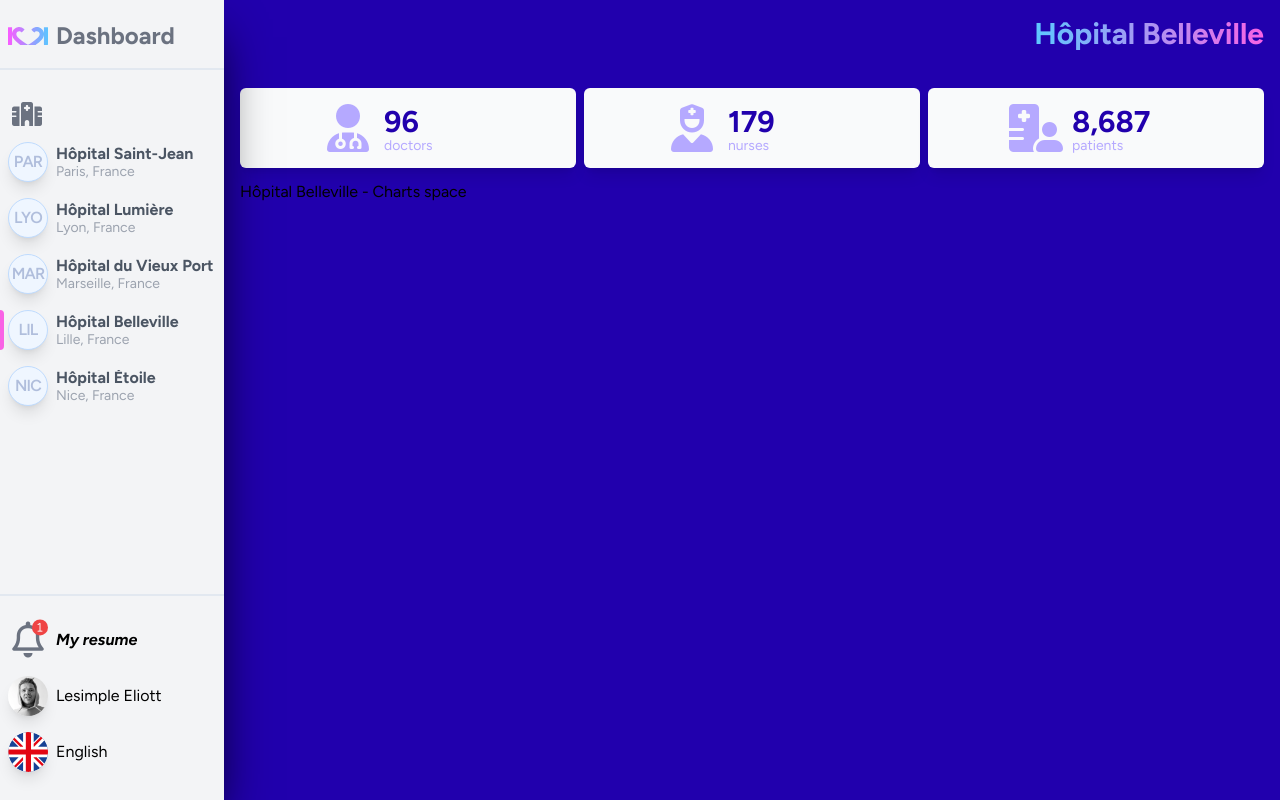
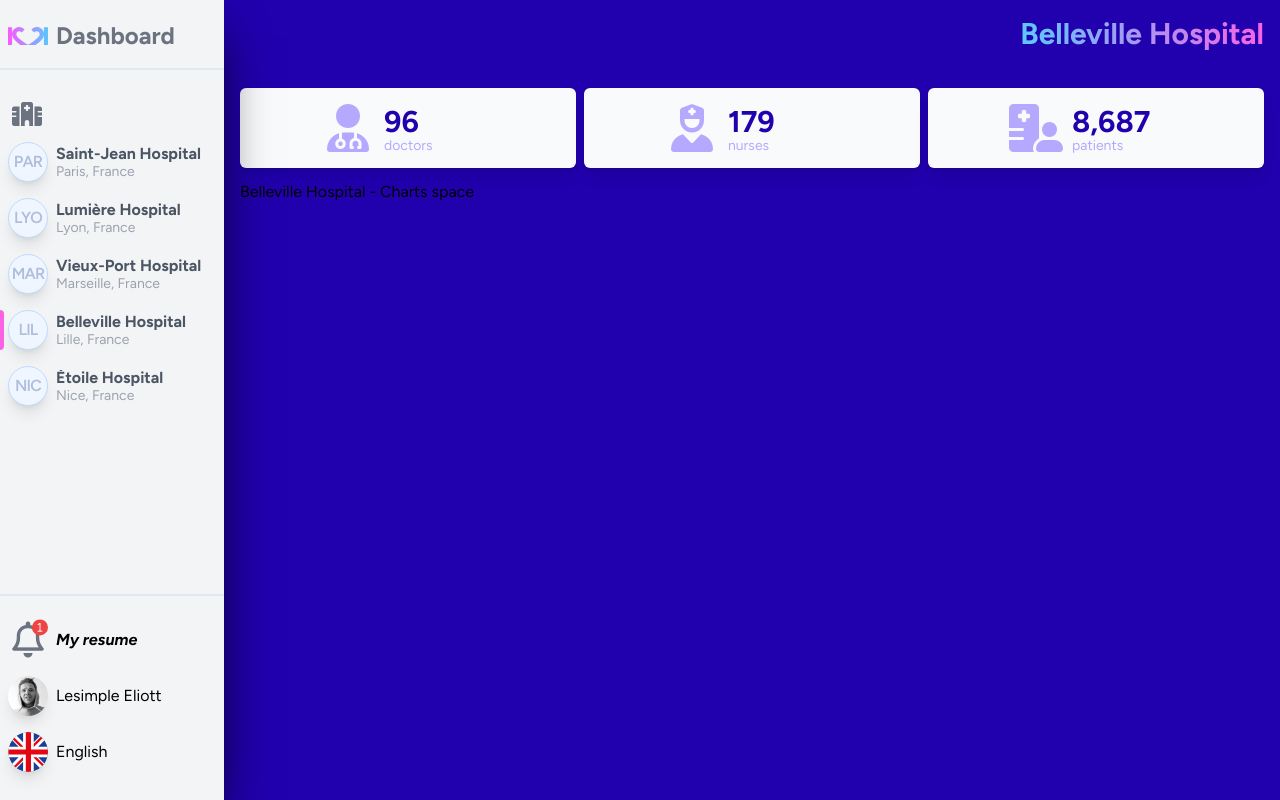
Before and after one commit to lesimpleliott/Tekkare-dashboard, a React (Vite) app: page /hospital/Lille-Belleville in a window 1280 px wide. Built offline with nearby package versions, Linux system fonts and the light colour scheme.

Commit message:
Hospital Name // Add translation

```diff
--- a/src/assets/datas/data_exemple1.json
+++ b/src/assets/datas/data_exemple1.json
@@ -1,7 +1,10 @@
 [
   {
     "id": "Paris-StJean",
-    "name": "Hôpital Saint-Jean",
+    "name": {
+      "fr": "Hôpital Saint-Jean",
+      "en": "Saint-Jean Hospital"
+    },
     "location": "Paris, France",
     "overview": {
       "totalPatients": 12489,
@@ -122,7 +125,10 @@
   },
   {
     "id": "Lyon-Lumiere",
-    "name": "Hôpital Lumière",
+    "name": {
+      "fr": "Hôpital Lumière",
+      "en": "Lumière Hospital"
+    },
     "location": "Lyon, France",
     "overview": {
       "totalPatients": 9334,
@@ -242,7 +248,10 @@
   },
   {
     "id": "Marseille-VieuxPort",
-    "name": "Hôpital du Vieux Port",
+    "name": {
+      "fr": "Hôpital du Vieux-Port",
+      "en": "Vieux-Port Hospital"
+    },
     "location": "Marseille, France",
     "overview": {
       "totalPatients": 10248,
@@ -362,7 +371,10 @@
   },
   {
     "id": "Lille-Belleville",
-    "name": "Hôpital Belleville",
+    "name": {
+      "fr": "Hôpital Belleville",
+      "en": "Belleville Hospital"
+    },
     "location": "Lille, France",
     "overview": {
       "totalPatients": 8687,
@@ -482,7 +494,10 @@
   },
   {
     "id": "Nice-Etoile",
-    "name": "Hôpital Étoile",
+    "name": {
+      "fr": "Hôpital Étoile",
+      "en": "Étoile Hospital"
+    },
     "location": "Nice, France",
     "overview": {
       "totalPatients": 10552,
--- a/src/components/MonthlyHospitalizations/MonthlyHospitalizations.tsx
+++ b/src/components/MonthlyHospitalizations/MonthlyHospitalizations.tsx
@@ -11,6 +11,7 @@ import {
   YAxis,
 } from "recharts";
 import { useHospitalStore } from "../../stores/datas.store";
+import i18n from "../../utils/i18n";
 import CustomTooltip from "./CustomToolTip";
 
 const MonthlyHospitalizations = () => {
@@ -51,7 +52,8 @@ const MonthlyHospitalizations = () => {
         const hospitalData = hospital.monthlyHospitalizations.find(
           (m) => m.month === month && m.year === selectedYear,
         );
-        monthData[hospital.name] = hospitalData ? hospitalData.value : 0;
+        monthData[hospital.name[i18n.language as keyof typeof hospital.name]] =
+          hospitalData ? hospitalData.value : 0;
       });
 
       return monthData;
@@ -103,7 +105,9 @@ const MonthlyHospitalizations = () => {
             <Line
               key={hospital.id}
               type="monotone"
-              dataKey={hospital.name}
+              dataKey={
+                hospital.name[i18n.language as keyof typeof hospital.name]
+              }
               stroke={`var(--hospital${index + 1})`}
               activeDot={{ r: 8 }}
               name={hospital.location.replace(/, France/, "")}
--- a/src/components/Navbar/HospitalMenuTitle.tsx
+++ b/src/components/Navbar/HospitalMenuTitle.tsx
@@ -1,7 +1,10 @@
+import { useTranslation } from "react-i18next";
 import { NavLink } from "react-router-dom";
 import { HospitalData } from "../../types/hospitalType";
 
-const HospitalMenu = ({ hospital }: { hospital: HospitalData }) => {
+const HospitalMenuTitle = ({ hospital }: { hospital: HospitalData }) => {
+  const { i18n } = useTranslation();
+
   return (
     <NavLink
       to={`/hospital/${hospital.id}`}
@@ -18,7 +21,7 @@ const HospitalMenu = ({ hospital }: { hospital: HospitalData }) => {
       {/* TEXTE */}
       <div className="flex h-full w-full flex-col justify-end leading-4">
         <p className="hidden overflow-hidden truncate whitespace-nowrap font-bold text-gray-600 md:block">
-          {hospital.name}
+          {hospital.name[i18n.language as keyof typeof hospital.name]}
         </p>
         <p className="hidden overflow-hidden truncate whitespace-nowrap text-sm text-gray-400 md:block">
           {hospital.location}
@@ -28,4 +31,4 @@ const HospitalMenu = ({ hospital }: { hospital: HospitalData }) => {
   );
 };
 
-export default HospitalMenu;
+export default HospitalMenuTitle;
--- a/src/components/Navbar/HospitalSection.tsx
+++ b/src/components/Navbar/HospitalSection.tsx
@@ -1,6 +1,6 @@
 import { NavLink } from "react-router-dom";
 import { useHospitalStore } from "../../stores/datas.store";
-import HospitalMenu from "./HospitalMenuTitle";
+import HospitalMenuTitle from "./HospitalMenuTitle";
 
 const Hospitals = () => {
   const hospitals = useHospitalStore((state) => state.hospitals);
@@ -8,9 +8,11 @@ const Hospitals = () => {
   return (
     <section className="flex flex-1 flex-col items-start border-y-2 border-slate-200 pt-6">
       <NavLink to="/" className="hospitalLink relative">
-        <i className="fa-solid fa-hospital h-10 w-10 min-w-10 flex items-center justify-start rounded-full px-3 text-2xl text-gray-500"></i>
+        <i className="fa-solid fa-hospital flex h-10 w-10 min-w-10 items-center justify-start rounded-full px-3 text-2xl text-gray-500"></i>
       </NavLink>
-      {hospitals.map((hospital) => HospitalMenu({ hospital }))}
+      {hospitals.map((hospital) => (
+        <HospitalMenuTitle key={hospital.id} hospital={hospital} />
+      ))}
     </section>
   );
 };
--- a/src/components/Navbar/Settings.tsx
+++ b/src/components/Navbar/Settings.tsx
@@ -29,7 +29,7 @@ const Settings = () => {
       <a
         href="https://elegarage.fr"
         target="_blank"
-        className="flex w-full items-center justify-start gap-2 rounded-md p-2 hover:bg-gray-200"
+        className=" flex w-full items-center justify-start gap-2 rounded-md p-2 hover:bg-gray-200"
       >
         <img
           src="/eliott.webp"
@@ -41,13 +41,15 @@ const Settings = () => {
         </p>
       </a>
 
-      <div className="flex w-full items-center justify-start hover:bg-gray-200">
+      <div
+        onClick={() => toggleLanguageChange()}
+        className="flex w-full cursor-pointer items-center justify-start hover:bg-gray-200"
+      >
         <div className="flex items-center gap-2 rounded-md p-2">
           <img
-            onClick={() => toggleLanguageChange()}
             src={`/flags/${i18n.i18n.language}.svg`}
             alt={t("language")}
-            className="h-10 min-w-10 cursor-pointer rounded-full object-cover shadow-lg"
+            className="h-10 min-w-10 rounded-full object-cover shadow-lg"
           />
 
           <p className="hidden overflow-hidden truncate whitespace-nowrap md:block">
--- a/src/pages/Home.tsx
+++ b/src/pages/Home.tsx
@@ -2,6 +2,7 @@ import { useTranslation } from "react-i18next";
 import MainTitle from "../components/MainTitle";
 import MonthlyHospitalizations from "../components/MonthlyHospitalizations/MonthlyHospitalizations";
 import { useHospitalStore } from "../stores/datas.store";
+import i18n from "../utils/i18n";
 
 const Home = () => {
   const { t } = useTranslation();
@@ -19,7 +20,7 @@ const Home = () => {
             <li key={hospital.id} className="flex items-center gap-2">
               <i className="fa-solid fa-hospital text-main-200"></i>
               <p className="font-medium">
-                {hospital.name} -{" "}
+                {hospital.name[i18n.language as keyof typeof hospital.name]} -{" "}
                 <em className="font-light">
                   {hospital.location.replace(/, France/, "")}
                 </em>
--- a/src/pages/Hospital.tsx
+++ b/src/pages/Hospital.tsx
@@ -4,6 +4,7 @@ import { useParams } from "react-router-dom";
 import KPICard from "../components/KPICard";
 import MainTitle from "../components/MainTitle";
 import { useHospitalStore } from "../stores/datas.store";
+import i18n from "../utils/i18n";
 
 const Hospital = () => {
   const hospitals = useHospitalStore((state) => state.hospitals);
@@ -20,7 +21,9 @@ const Hospital = () => {
   }
   return (
     <main>
-      <MainTitle title={hospital.name} />
+      <MainTitle
+        title={hospital.name[i18n.language as keyof typeof hospital.name]}
+      />
 
       <section className="flex flex-row flex-wrap justify-center gap-2">
         <KPICard
@@ -41,7 +44,10 @@ const Hospital = () => {
       </section>
 
       <section>
-        <h3>{hospital.name} - Charts space</h3>
+        <h3>
+          {hospital.name[i18n.language as keyof typeof hospital.name]} - Charts
+          space
+        </h3>
       </section>
     </main>
   );
--- a/src/types/hospitalType.ts
+++ b/src/types/hospitalType.ts
@@ -1,6 +1,9 @@
 export type HospitalData = {
   id: string;
-  name: string;
+  name: {
+    fr: string;
+    en: string;
+  };
   location: string;
   overview: {
     totalPatients: number;
```
